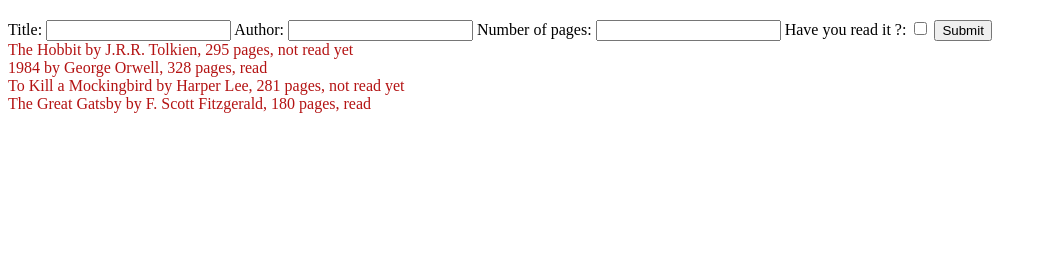
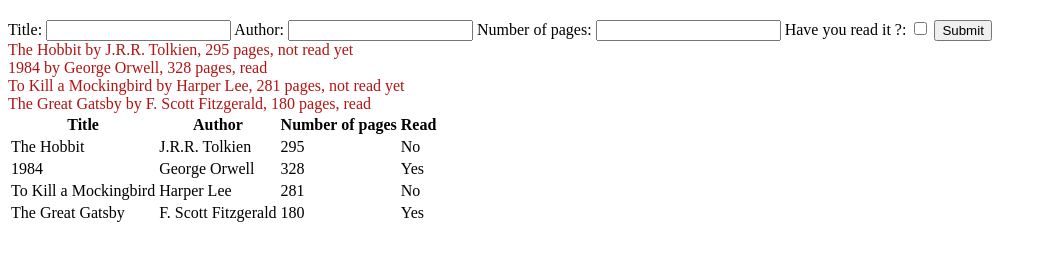
Before and after one commit to ian-dotexe/the-odin-project-library, a plain HTML site: page index.html in a window 1280 px wide. Shown: the part 61-322 px from the top of the page, without its empty margins (0-1047 px from the left). Drawn offline with Linux system fonts and the light colour scheme.

Commit message:
Table filled properly

```diff
--- a/index.html
+++ b/index.html
@@ -23,8 +23,18 @@
     </div>
     <div id="book-list"></div>
     <div id="book-table-div">
-        <table>
-
+        <table id="book-table">
+            <thead>
+                <tr>
+                    <th>Title</th>
+                    <th>Author</th>
+                    <th>Number of pages</th>
+                    <th>Read</th>
+                </tr>
+            </thead>
+            <tbody id="book-table-body">
+                <!-- Data will be appended here -->
+            </tbody>
         </table>
     </div>
 
--- a/src/js/script.js
+++ b/src/js/script.js
@@ -25,6 +25,7 @@ export class Library {
         if (book instanceof Book) { // Check if the passed object is an instance of Book
             this.books.push(book);
             this.renderBooks(); // Automatically render after adding a book !!! A chaque fois qu'on ajoute un livre à la bibliothèque, on met à jour la bibliothèque affichée !
+            this.renderBooksInTable();
         } else {
             console.error('Invalid book object');
         }
@@ -40,4 +41,23 @@ export class Library {
         // Update the inner HTML of the div, injection de l'HTML. Lorsqu'une méthode modifie le DOM (Document Object Model), il est courant qu'elle ne retourne pas de valeur.
         // Les méthodes qui ont des effets secondaires (comme changer le contenu d'une page web) ne nécessitent généralement pas de retour de valeur.
     }
+
+    renderBooksInTable() {
+        const bookTableBody = document.getElementById('book-table-body'); // Get the tbody element
+        // Clear existing rows if necessary --> OUI PLUS QUE N2CESSAIRE (VOIR SCREENSHOT !)
+        bookTableBody.innerHTML = '';
+
+        // Loop through the library's books and create table rows
+        this.books.forEach(book => {
+            const row = document.createElement('tr');
+            row.innerHTML = `
+                <td>${book.title}</td>
+                <td>${book.author}</td>
+                <td>${book.numPages}</td>
+                <td>${book.read ? 'Yes' : 'No'}</td>
+            `;
+            // Append the new row to the tbody
+        bookTableBody.appendChild(row);
+    });
+    }
 }
```
